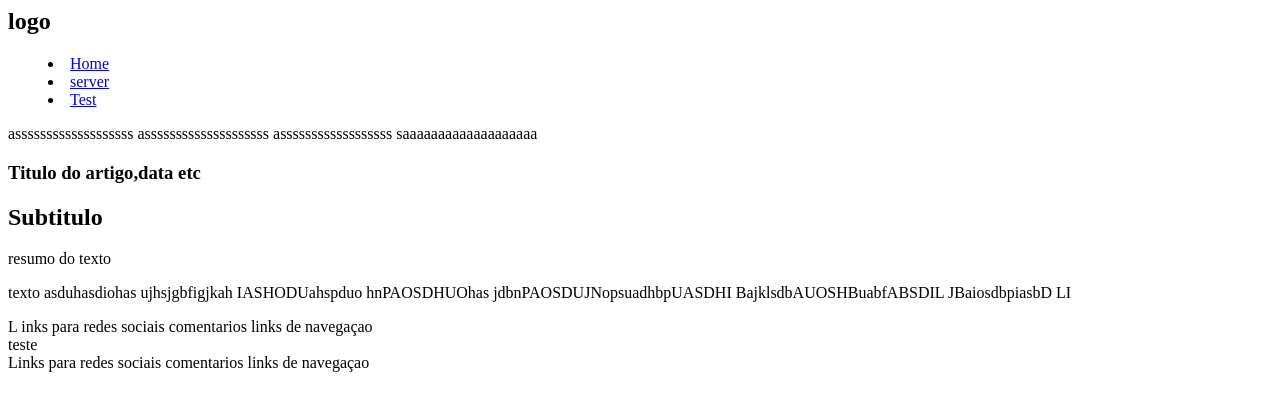
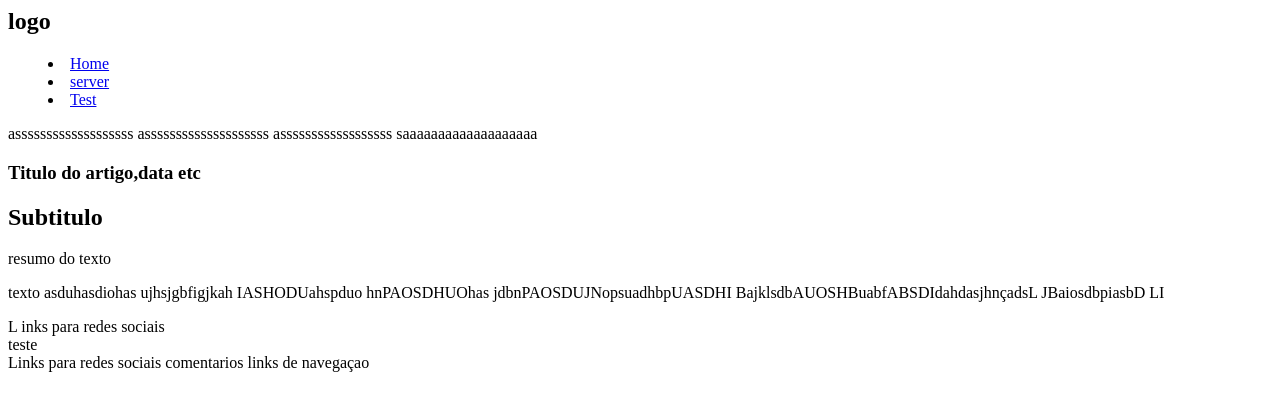
Before and after one commit to matheusvarelo/DesafioCds, a plain HTML site: page index.html in a window 1280 px wide. Drawn offline with Linux system fonts and the light colour scheme.

Commit message:
2 commit

```diff
--- a/index.html
+++ b/index.html
@@ -37,12 +37,10 @@
                 <p>resumo do texto</p>
                 </header>
                 <p>
-                texto asduhasdiohas ujhsjgbfigjkah IASHODUahspduo hnPAOSDHUOhas jdbnPAOSDUJNopsuadhbpUASDHI BajklsdbAUOSHBuabfABSDIL JBaiosdbpiasbD LI
+                texto asduhasdiohas ujhsjgbfigjkah IASHODUahspduo hnPAOSDHUOhas jdbnPAOSDUJNopsuadhbpUASDHI BajklsdbAUOSHBuabfABSDIdahdasjhnçadsL JBaiosdbpiasbD LI
                 </p>
                 <footer>
                     L inks para redes sociais
-                    comentarios
-                    links de navegaçao
 
                 </footer>
         </article>
```
